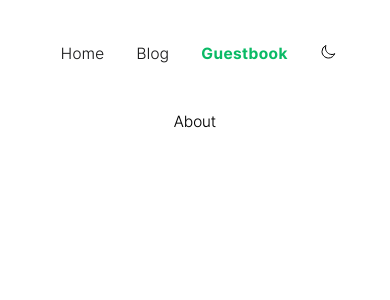
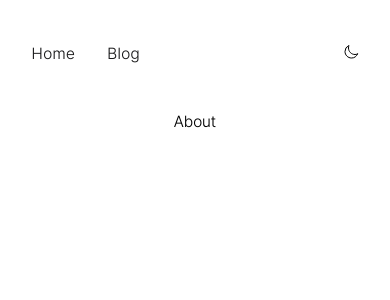
Before and after one commit to angielxx/eun-jee.com, a Next.js app: page /guestbook in a window 390 px wide. Shown: the top 300 px of the page. Built offline with nearby package versions, Linux system fonts and the light colour scheme.

Commit message:
style: 반응형 웹 기본적인 가로 속성 적용

```diff
--- a/src/app/layout.tsx
+++ b/src/app/layout.tsx
@@ -70,9 +70,11 @@ export default function RootLayout({ children }: RootLayoutProps) {
   return (
     <html lang="en" className={`${pretendard.variable} font-sans`}>
       <ThemeProvider attribute="class" defaultTheme="system" enableSystem>
-        <body className="flex flex-col justify-center items-center font-light leading-7">
+        <body className="flex flex-col justify-center items-center font-light leading-7 w-full">
           <Header />
-          <main className="w-1/2 mb-[256px]">{children}</main>
+          <main className="xl:w-[50%] md:w-[65%] w-[90%] mb-[256px]">
+            {children}
+          </main>
           <Footer />
         </body>
       </ThemeProvider>
--- a/src/components/common/Header/Header.tsx
+++ b/src/components/common/Header/Header.tsx
@@ -11,7 +11,7 @@ const Header = () => {
   const pathname = usePathname();
 
   return (
-    <header className="max-w-[1078px] w-3/4 flex justify-between my-8">
+    <header className="xl:w-[75%] md:w-[85%] w-[90%] flex justify-between my-8">
       <div className="flex gap-2">
         <HeaderBtn
           href="/"
@@ -23,11 +23,11 @@ const Header = () => {
           title="Blog"
           status={pathname.startsWith('/category') ? 'active' : 'default'}
         />
-        <HeaderBtn
+        {/* <HeaderBtn
           href="/guestbook"
           title="Guestbook"
           status={pathname.startsWith('/guestbook') ? 'active' : 'default'}
-        />
+        /> */}
       </div>
       <div className="flex gap-2">
         <SearchBar />
```
